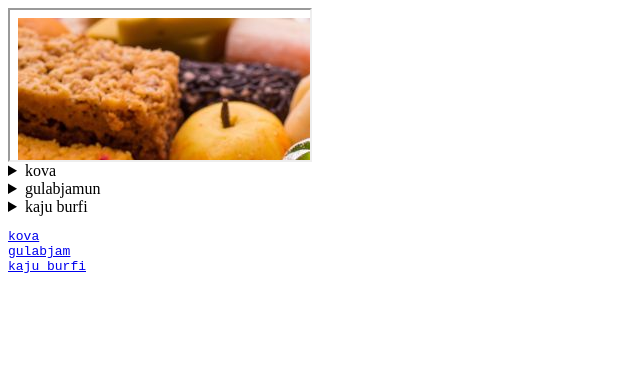
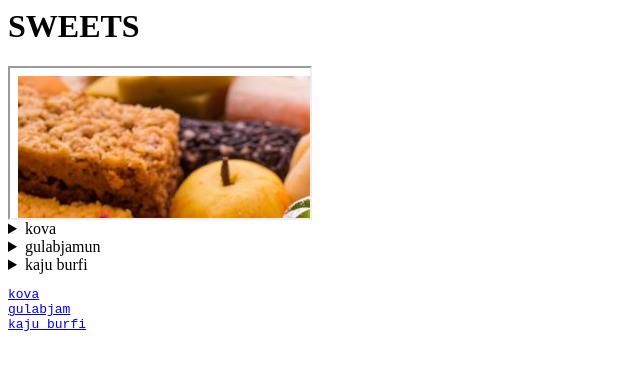
Before and after one commit to 20551a0202-harini/summaryiframe, a plain HTML site: page index.html in a window 1280 px wide. Shown: the whole page, without its empty margins (0-640 px from the left). Drawn offline with Linux system fonts and the light colour scheme.

Commit message:
Update index.html

```diff
--- a/index.html
+++ b/index.html
@@ -1,5 +1,6 @@
 <html>
     <body>
+        <h1>SWEETS</h1>
         <iframe src= "./sweet.html"></iframe>
         <details>
             <summary>kova</summary>
```
